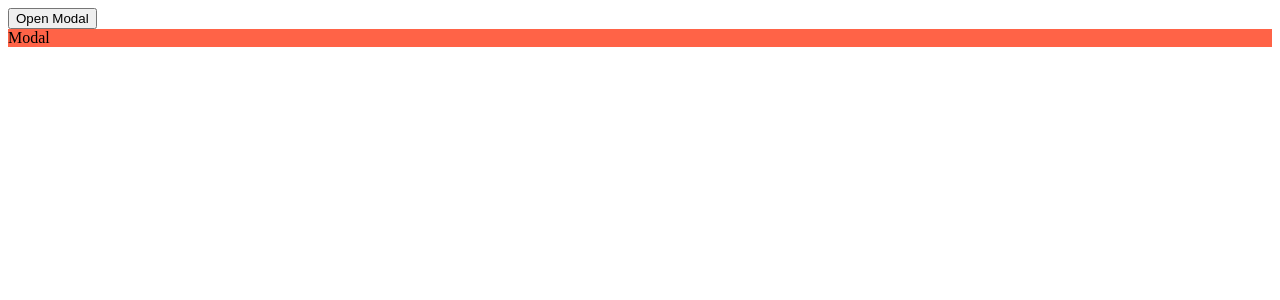
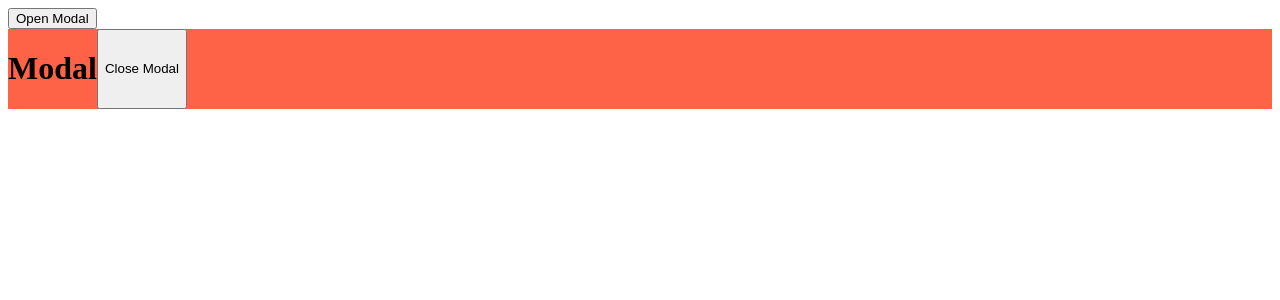
Before and after one commit to desarrollocml/wrapper_component_modal, a React (Create React App) app: page / in a window 1280 px wide. Both pictures are taken after a click on the button "Open Modal". Shown: the top 300 px of the page. Built offline with nearby package versions, Linux system fonts and the light colour scheme.

Commit message:
close modal

```diff
--- a/src/App.js
+++ b/src/App.js
@@ -7,11 +7,14 @@ function App() {
   const openModal = () => {
     setIsOpenModal(true);
   };
+  const closeModal = () => {
+    setIsOpenModal(false);
+  };
 
   return (
     <div>
       <button onClick={openModal}>Open Modal</button>
-       <Modal isOpen={isOpenModal}></Modal>
+       <Modal isOpen={isOpenModal} isClose={closeModal}></Modal>
     </div>
   );
 }
--- a/src/components/Modal.js
+++ b/src/components/Modal.js
@@ -1,11 +1,13 @@
 import React from 'react';
 import './Modal.css'
-export default function Modal({isOpen}) {
+export default function Modal({isOpen,isClose}) {
   return (
       <div className={`modal ${isOpen && 'modal-open'} `}>
-          <div>
-              Modal
-          </div>
+
+          <h1>Modal</h1>
+          <button onClick={isClose}>
+              Close Modal
+          </button>
       </div>
   )
 }
```
